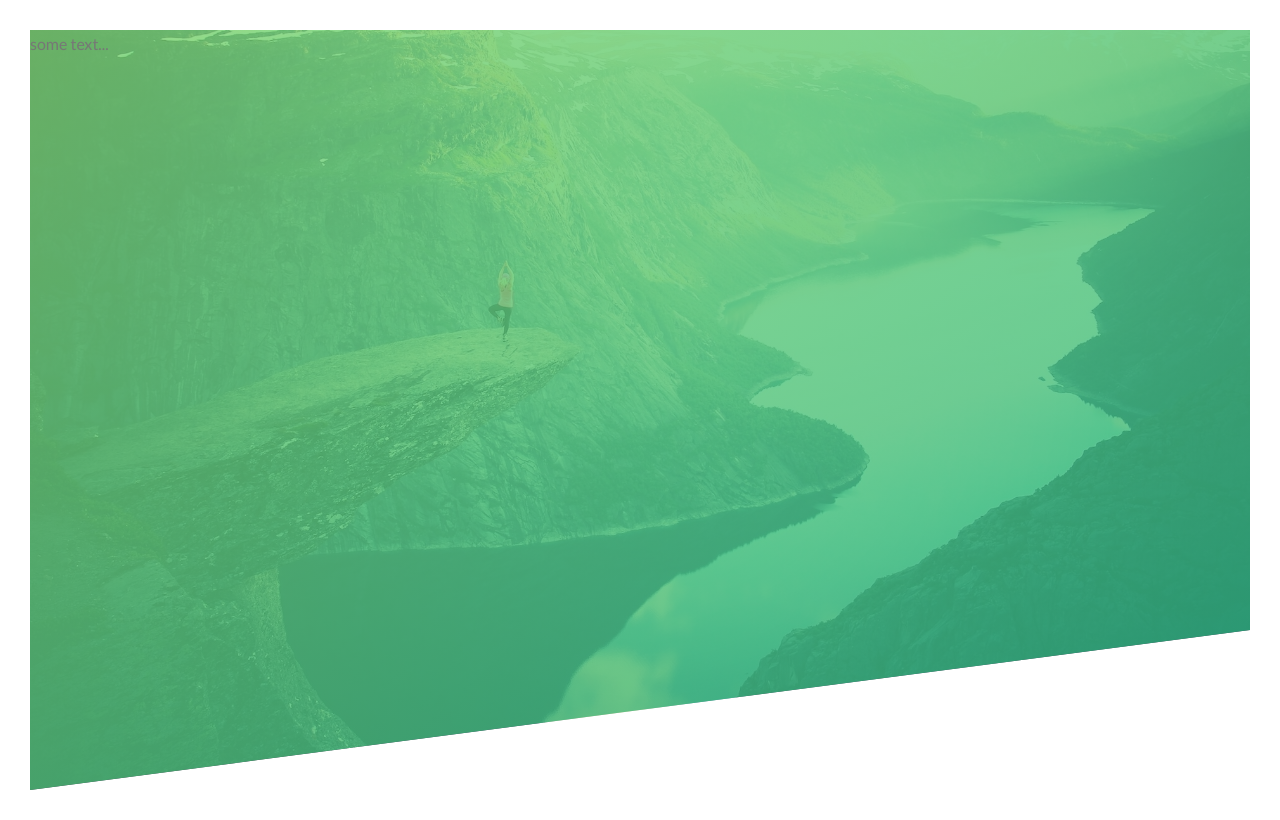
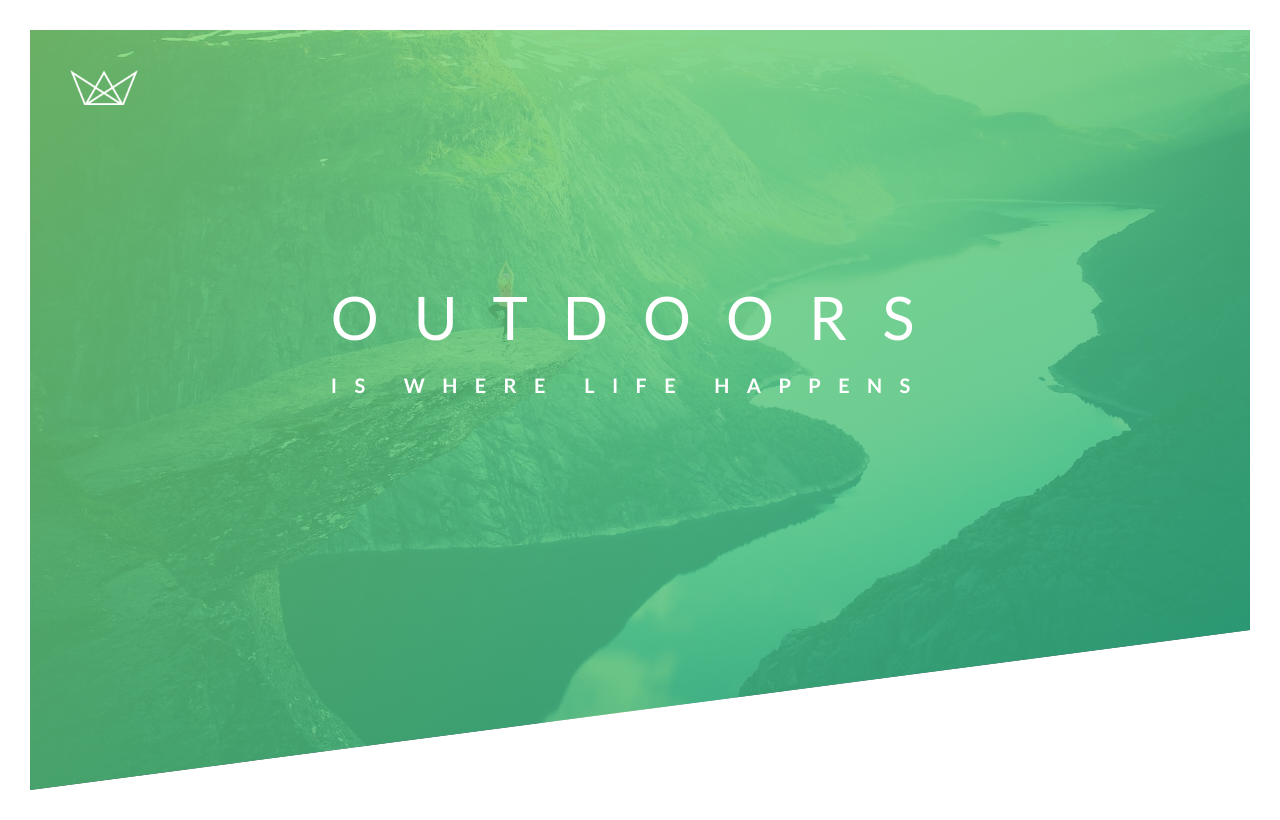
Before and after one commit to P666R/Natures-Tours, a plain HTML site: page index.html in a window 1280 px wide. Drawn offline with Linux system fonts and the light colour scheme.

Commit message:
building the header-2

```diff
--- a/css/style.css
+++ b/css/style.css
@@ -32,6 +32,43 @@ body {
     url('../img/hero.jpg');
   background-size: cover;
   background-position: top;
+  position: relative;
 
   clip-path: polygon(0 0, 100% 0, 100% 75vh, 0 100%);
 }
+
+.text-box {
+  position: absolute;
+  top: 40%;
+  left: 50%;
+  transform: translate(-50%, -50%);
+}
+
+.logo-box {
+  position: absolute;
+  top: 40px;
+  left: 40px;
+}
+
+.logo {
+  height: 35px;
+}
+
+.heading-primary {
+  color: #fff;
+  text-transform: uppercase;
+}
+
+.heading-primary-main {
+  display: block;
+  font-size: 60px;
+  font-weight: 400;
+  letter-spacing: 35px;
+}
+
+.heading-primary-sub {
+  display: block;
+  font-size: 20px;
+  font-weight: 700;
+  letter-spacing: 17.4px;
+}
--- a/index.html
+++ b/index.html
@@ -9,13 +9,24 @@
       rel="stylesheet"
     />
 
-    <link rel="stylesheet" href="css/icon-font.css" />
+    <!-- <link rel="stylesheet" href="css/icon-font.css" /> -->
     <link rel="stylesheet" href="css/style.css" />
     <link rel="shortcut icon" type="image/png" href="img/favicon.png" />
 
     <title>Natours | Exciting tours for adventurous people</title>
   </head>
   <body>
-    <header class="header">some text...</header>
+    <header class="header">
+      <div class="logo-box">
+        <img src="img/logo-white.png" alt="logo" class="logo" />
+      </div>
+
+      <div class="text-box">
+        <h1 class="heading-primary">
+          <span class="heading-primary-main">Outdoors</span>
+          <span class="heading-primary-sub">is where life happens</span>
+        </h1>
+      </div>
+    </header>
   </body>
 </html>
```
